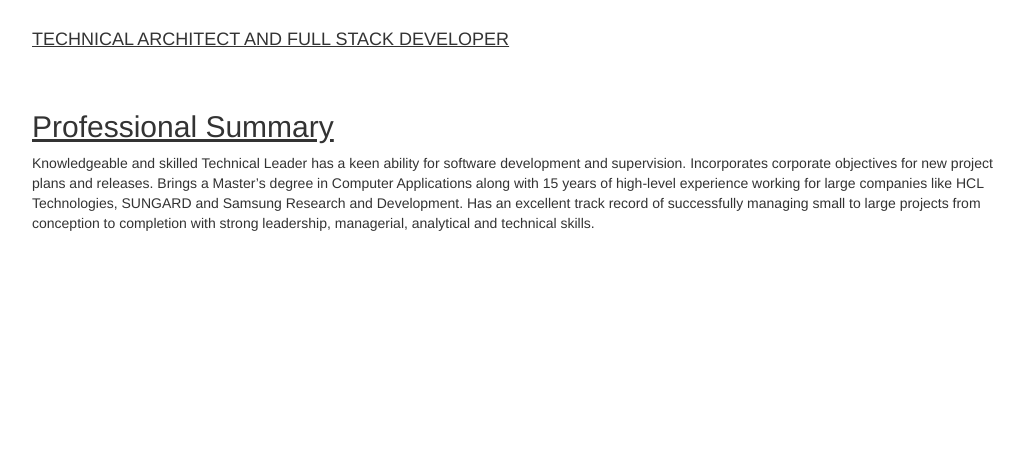
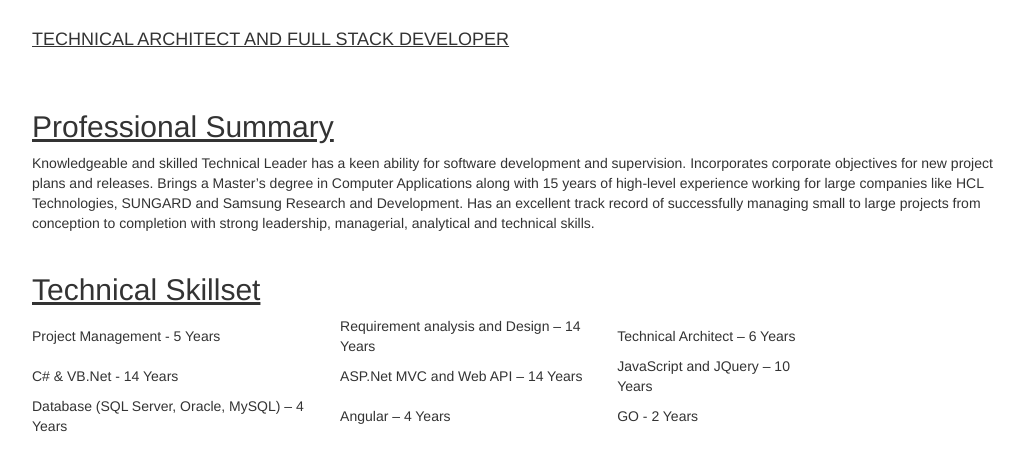
Before and after one commit to amitverma80/amitverma80.github.io, a plain HTML site: page index.html in a window 1280 px wide. Shown: the whole page, without its empty margins (8-1031 px from the left). Drawn offline with nearby package versions, Linux system fonts and the light colour scheme.

Commit message:
Update index.html

```diff
--- a/index.html
+++ b/index.html
@@ -17,6 +17,11 @@ div.inner {
   width:80%;
   padding:10px 20px 10px 10px;
 }
+
+table{
+	width:80%;
+		borde:1px solid;
+}
 </style>
 </head>
 
@@ -30,5 +35,28 @@ div.inner {
 Has an excellent track record of successfully managing small to large projects from conception to completion with strong leadership, managerial, analytical and technical skills.</div>
 	</div>
 
+	<div class="inner">
+		<h2><u>Technical Skillset</u></h2>
+		<div>
+			<table>
+			<tr>
+				<td>Project Management - 5 Years</td>
+				<td>Requirement analysis and Design – 14 Years</td>
+				<td>Technical Architect – 6 Years</td>
+			</tr>
+			<tr>
+				<td>C# & VB.Net - 14 Years</td>
+				<td>ASP.Net MVC and Web API – 14 Years</td>
+				<td>JavaScript and JQuery – 10 Years</td>
+			</tr>
+			<tr>
+				<td>Database (SQL Server, Oracle, MySQL) – 4 Years</td>
+				<td>Angular – 4 Years</td>
+				<td>GO - 2 Years </td>
+			</tr>
+			</table>
+		</div>
+	</div>
+
 </body>
 </html>
```
